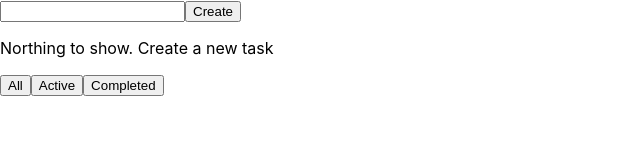
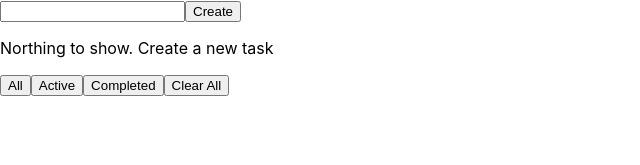
Before and after one commit to ncharanaraj/Cherry-Notes, a React (Create React App) app: page / in a window 1280 px wide. Shown: the top 165 px of the page, without its empty margins (0-640 px from the left). Built offline with nearby package versions, Linux system fonts and the light colour scheme.

Commit message:
feat: cleared all completed tasks

```diff
--- a/src/App.js
+++ b/src/App.js
@@ -52,6 +52,12 @@ const App = () => {
     }
   };
 
+  // ClearAll the completed the tasks
+  const clearAllCompletedTasks = () => {
+    const activeTasks = tasks.filter((task) => !task.isCompleted);
+    setTasks(activeTasks);
+  };
+
   return (
     <Fragment>
       <input
@@ -85,6 +91,7 @@ const App = () => {
         <button onClick={() => setFilter("All")}>All</button>
         <button onClick={() => setFilter("Active")}>Active</button>
         <button onClick={() => setFilter("Completed")}>Completed</button>
+        <button onClick={clearAllCompletedTasks}>Clear All</button>
       </div>
     </Fragment>
   );
```
